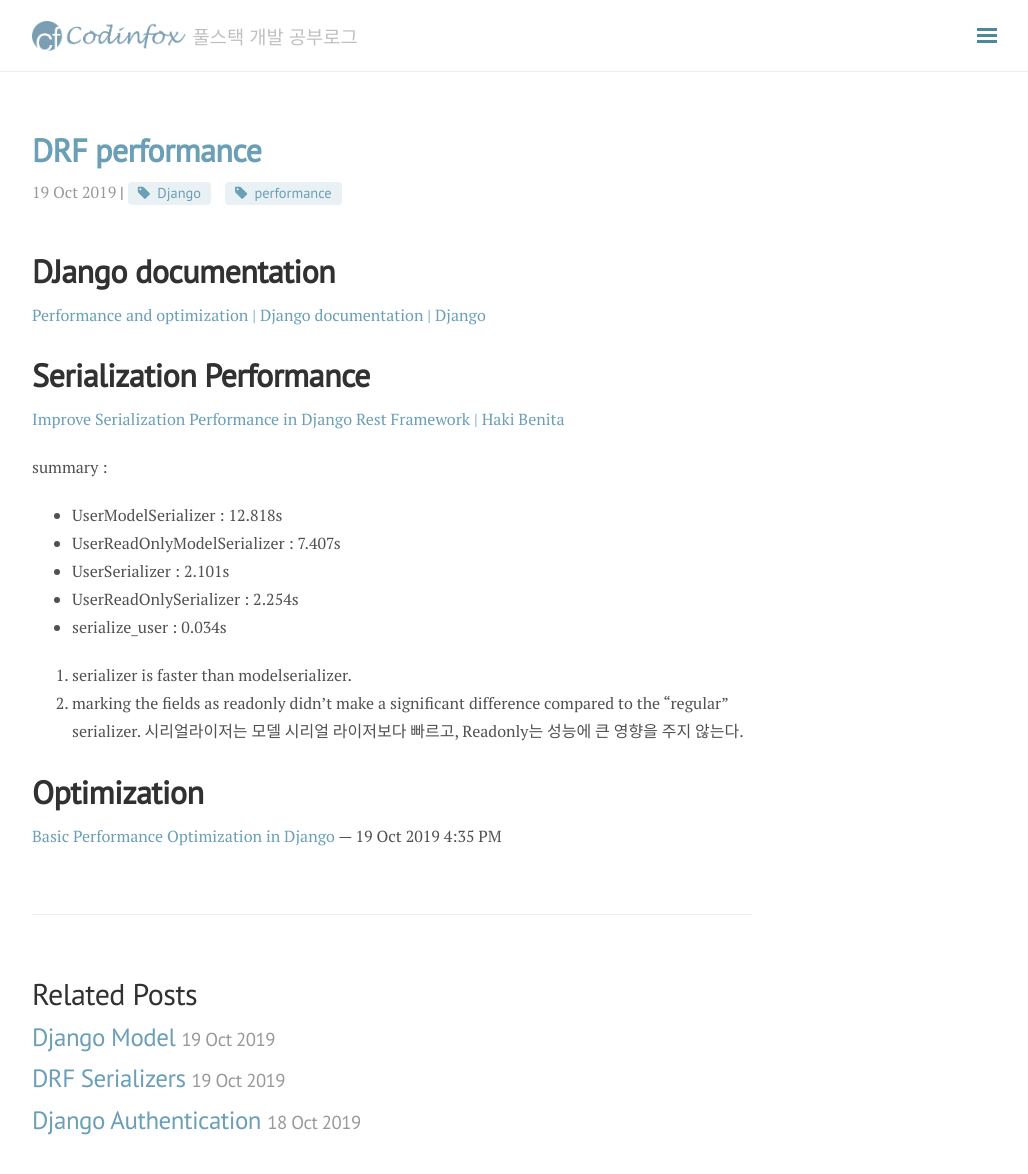
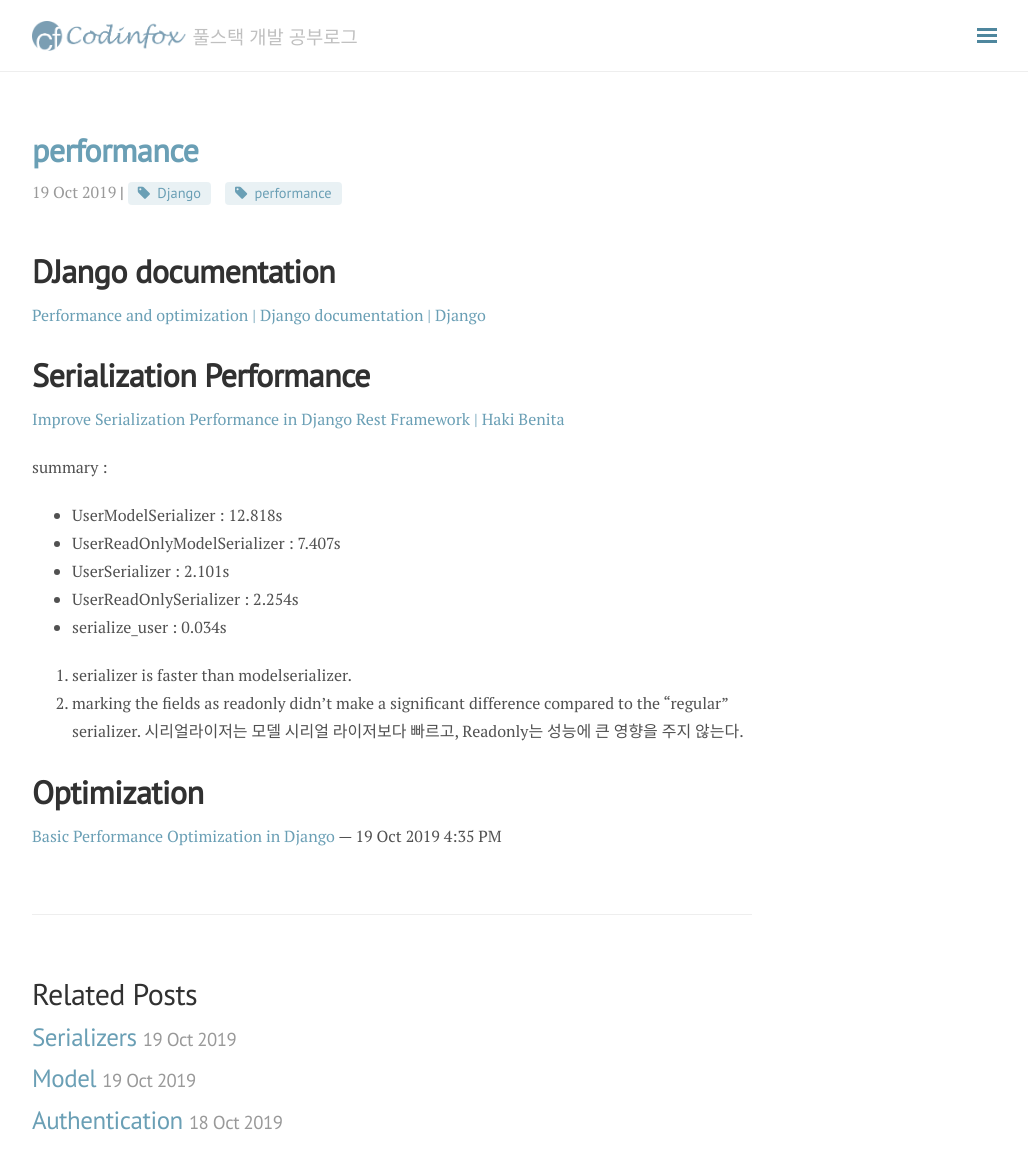
Before and after one commit to haeyong27/haeyong27.github.io, a Jekyll site: the page built from _posts/Django/2019-10-19-Performance.md, in a window 1280 px wide and 1196 px high. Shown: the top 1174 px of the window, without its empty margins (248-1276 px from the left). Built offline with Jekyll 4.4.1, drawn with Linux system fonts in a browser that asks for light colours; nearby versions of some CDN libraries.

Commit message:
제목수정

```diff
--- a/_posts/Django/2019-10-01-django-authentication.md
+++ b/_posts/Django/2019-10-01-Authentication.md
@@ -1,6 +1,6 @@
 ---
 layout: post
-title:  "Django Authentication"
+title:  "Authentication"
 date:   2019-10-18
 categories: Django
 tag: [Django, auth]
--- a/_posts/Django/2019-10-19-django-model.md
+++ b/_posts/Django/2019-10-19-Model.md
@@ -1,6 +1,6 @@
 ---
 layout: post
-title:  "Django Model"
+title:  "Model"
 date:   2019-10-19
 categories: Django
 tag: [Django, model]
--- a/_posts/Django/2019-10-19-DRF-performance.md
+++ b/_posts/Django/2019-10-19-Performance.md
@@ -1,6 +1,6 @@
 ---
 layout: post
-title:  "DRF performance"
+title:  "performance"
 date:   2019-10-19
 categories: Django
 tag: [Django, performance]
--- a/_posts/Django/2019-10-19-DRF-serializers.md
+++ b/_posts/Django/2019-10-19-Serializers.md
@@ -1,6 +1,6 @@
 ---
 layout: post
-title:  "DRF Serializers"
+title:  "Serializers"
 date:   2019-10-19
 categories: Django
 tag: [Django, DRF]
```
Also changed, not shown: _posts/Django/2019-10-18-Auth-Library.md (renamed from _posts/Django/2019-10-18-DRF-auth-library.md, +1 -1 lines).
